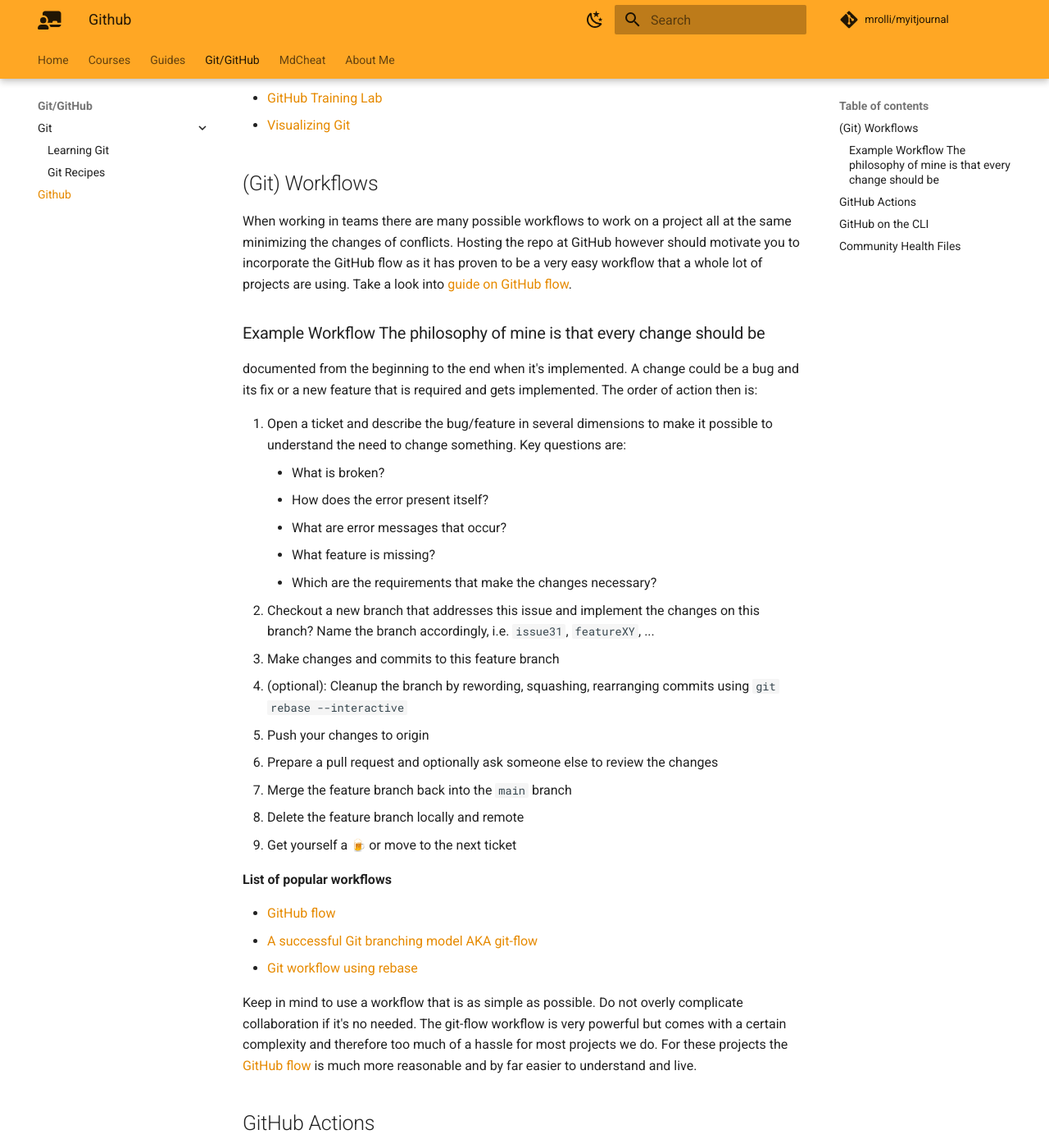
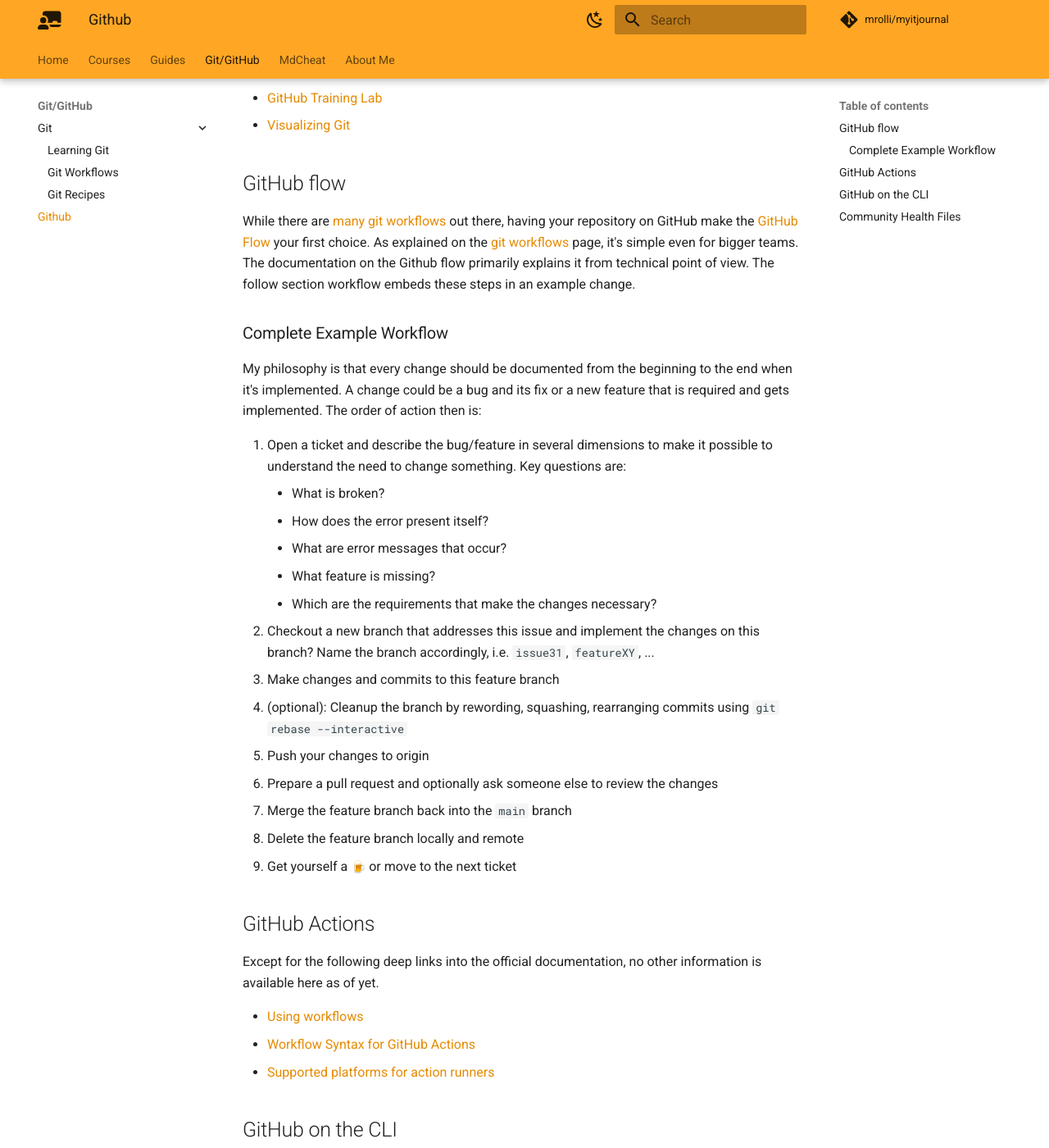
Before and after one commit to mrolli/myitjournal, an MkDocs documentation site: the page built from docs/gitandco/github.md, in a window 1280 px wide and 1400 px high, scrolled down 500 px. Shown: the whole window at 82% size. Built offline with MkDocs 1.6.1 and Material for MkDocs 9.7.7, drawn with Linux system fonts in a browser that asks for light colours; emoji names are drawn with the system emoji font; comment, search, counter and statistics services are not loaded.

Commit message:
Factor out git workflow related stuff to its own page

```diff
--- a/docs/gitandco/github.md
+++ b/docs/gitandco/github.md
@@ -17,19 +17,20 @@
 - [GitHub Training Lab](https://lab.github.com/)
 - [Visualizing Git](https://git-school.github.io/visualizing-git/)
 
-## (Git) Workflows
+## GitHub flow
 
-When working in teams there are many possible workflows to work on a project all
-at the same minimizing the changes of conflicts. Hosting the repo at GitHub
-however should motivate you to incorporate the GitHub flow as it has proven to
-be a very easy workflow that a whole lot of projects are using. Take a look into
-[guide on GitHub flow][gh-flow].
+While there are [many git workflows](gitworkflows.md) out there, having your
+repository on GitHub make the [GitHub Flow][gh-flow] your first choice. As
+explained on the [git workflows](gitworkflows.md) page, it's simple even for
+bigger teams. The documentation on the Github flow primarily explains it from
+technical point of view. The follow section workflow embeds these steps in an
+example change.
 
-### Example Workflow The philosophy of mine is that every change should be
+### Complete Example Workflow
 
-documented from the beginning to the end when it's implemented. A change could
-be a bug and its fix or a new feature that is required and gets implemented. The
-order of action then is:
+My philosophy is that every change should be documented from the beginning
+to the end when it's implemented. A change could be a bug and its fix or a new
+feature that is required and gets implemented. The order of action then is:
 
 1. Open a ticket and describe the bug/feature in several dimensions to make it
    possible to understand the need to change something. Key questions are:
@@ -49,18 +50,6 @@
 1. Merge the feature branch back into the `main` branch
 1. Delete the feature branch locally and remote
 1. Get yourself a :beer: or move to the next ticket
-
-**List of popular workflows**
-
-- [GitHub flow][gh-flow]
-- [A successful Git branching model AKA git-flow](https://medium.com/singlestone/a-git-workflow-using-rebase-1b1210de83e5)
-- [Git workflow using rebase](https://medium.com/singlestone/a-git-workflow-using-rebase-1b1210de83e5)
-
-Keep in mind to use a workflow that is as simple as possible. Do not overly
-complicate collaboration if it's no needed. The git-flow workflow is very
-powerful but comes with a certain complexity and therefore too much of a hassle
-for most projects we do. For these projects the [GitHub flow][gh-flow] is much
-more reasonable and by far easier to understand and live.
 
 ## GitHub Actions
 
--- a/mkdocs.yml
+++ b/mkdocs.yml
@@ -113,6 +113,7 @@
   - "Git/GitHub":
       - "Git":
           - "Learning Git": gitandco/git.md
+          - "Git Workflows": gitandco/gitworkflows.md
           - "Git Recipes": gitandco/gitrecipes.md
       - "Github": gitandco/github.md
   - "MdCheat": mdcheat.md
```
Also changed, not shown: docs/gitandco/git.md (+5 -30 lines), docs/gitandco/gitworkflows.md (added, +48 -0 lines).
